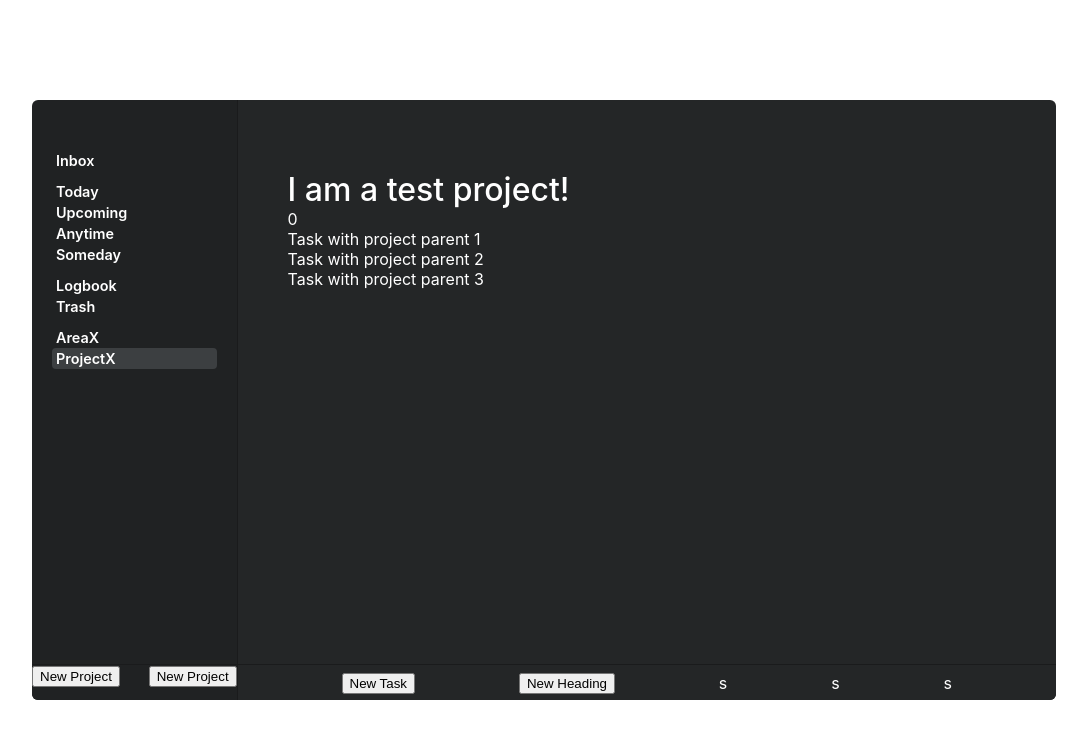
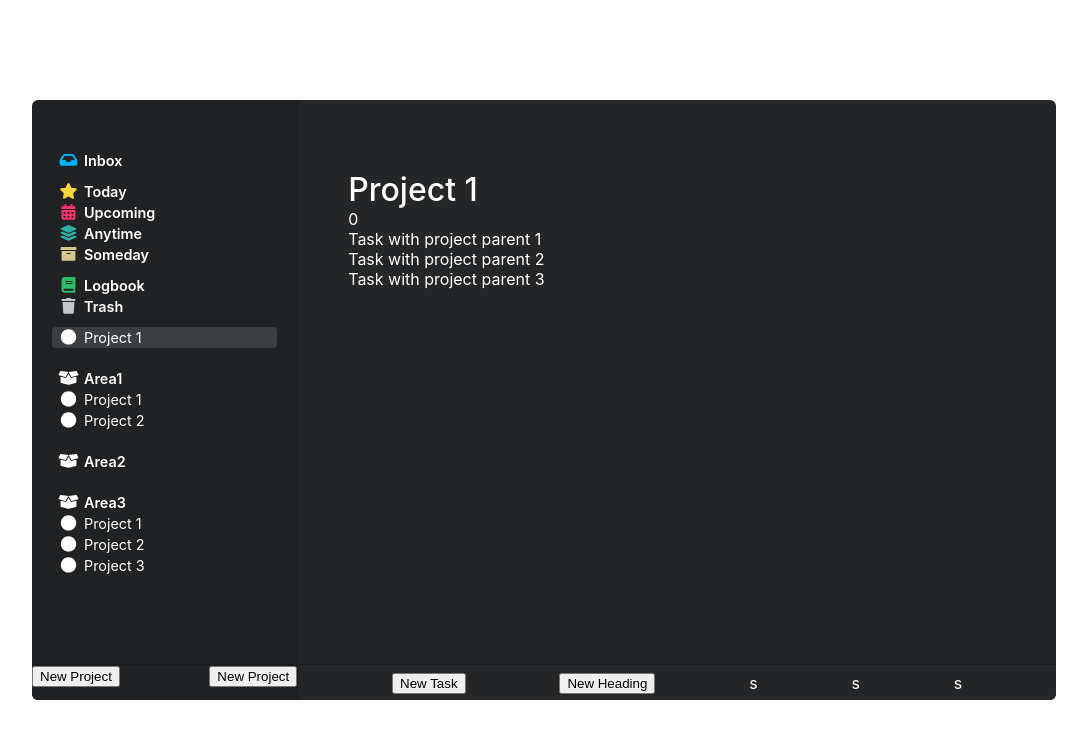
Before and after one commit to Aleksasgrodis/things-clone, a React (Create React App) app: page /project/123323 in a window 1280 px wide. Shown: the top 738 px of the page, without its empty margins (96-1183 px from the left). Built offline with nearby package versions, Linux system fonts and the light colour scheme.

Commit message:
Areas, areas with projects and standalone projects are now being mapped over in the sidebar.

```diff
--- a/package.json
+++ b/package.json
@@ -3,6 +3,9 @@
   "version": "0.1.0",
   "private": true,
   "dependencies": {
+    "@fortawesome/fontawesome-svg-core": "^1.2.30",
+    "@fortawesome/free-solid-svg-icons": "^5.14.0",
+    "@fortawesome/react-fontawesome": "^0.1.11",
     "@testing-library/jest-dom": "^4.2.4",
     "@testing-library/react": "^9.3.2",
     "@testing-library/user-event": "^7.1.2",
--- a/src/components/Sidebar.jsx
+++ b/src/components/Sidebar.jsx
@@ -2,40 +2,120 @@ import React from 'react';
 import { NavLink } from 'react-router-dom';
 import NewArea from './NewArea';
 import NewProject from './NewProject';
+import { useSelector } from 'react-redux';
+import { createSelector } from 'reselect';
 
+import { FontAwesomeIcon } from '@fortawesome/react-fontawesome';
+import {
+  faCoffee,
+  faCircle,
+  faCircleNotch,
+  faInbox,
+  faStar,
+  faCalendarAlt,
+  faLayerGroup,
+  faArchive,
+  faBook,
+  faTrash,
+  faBoxOpen,
+} from '@fortawesome/free-solid-svg-icons';
+
+const selectAreas = state => (state ? state.areas : []);
+
+const selectAllAreas = createSelector(selectAreas, areas => areas);
+
+const selectAllProjects = createSelector(state => state.projects);
 
 function Sidebar() {
+  const areas = useSelector(state =>
+    state.areas.map(({ id, title }) => ({ title, id })),
+  );
+  const projects = useSelector(state =>
+    state.projects.map(({ title, parent, id }) => ({ title, parent, id })),
+  );
+  // console.log(areas, projects);
+
+  const areasWithChildren = areas.map(area => ({
+    ...area,
+    children: projects.filter(project => project.parent === area.id),
+  }));
+
+  const projectsWithoutParents = projects.filter(project => !project.parent);
   return (
     <div className="sidebar">
       <div className="list">
-        <NavLink exact activeClassName="active" className="spacing" to="/">
-          Inbox
+        <NavLink exact activeClassName="active" className="spacing item" to="/">
+          <FontAwesomeIcon className="inbox" icon={faInbox} />
+          <span className="title">Inbox</span>
         </NavLink>
-        <NavLink activeClassName="active" to="/today">
-          Today
+        <NavLink activeClassName="active" className="item" to="/today">
+          <FontAwesomeIcon className="today" icon={faStar} />
+          <span className="title">Today</span>
         </NavLink>
-        <NavLink activeClassName="active" to="/upcoming">
-          Upcoming
+        <NavLink activeClassName="active" className="item" to="/upcoming">
+          <FontAwesomeIcon className="upcoming" icon={faCalendarAlt} />
+          <span className="title">Upcoming</span>
         </NavLink>
-        <NavLink activeClassName="active" to="/anytime">
-          Anytime
+        <NavLink activeClassName="active" className="item" to="/anytime">
+          <FontAwesomeIcon className="anytime" icon={faLayerGroup} />
+          <span className="title">Anytime</span>
         </NavLink>
-        <NavLink activeClassName="active" className="spacing" to="/someday">
-          Someday
+        <NavLink activeClassName="active" className="spacing item" to="/someday">
+          <FontAwesomeIcon className="someday" icon={faArchive} />
+          <span className="title">Someday</span>
         </NavLink>
-        <NavLink activeClassName="active" to="/logbook">
-          Logbook
+        <NavLink activeClassName="active" className="item" to="/logbook">
+          <FontAwesomeIcon className="logbook" icon={faBook} />
+          <span className="title">Logbook</span>
         </NavLink>
-        <NavLink activeClassName="active" className="spacing" to="/trash">
-          Trash
+        <NavLink activeClassName="active" className="item" to="/trash">
+          <FontAwesomeIcon className="trash" icon={faTrash} />
+          <span className="title">Trash</span>
         </NavLink>
+        <div className="project-bundle">
+          {projects && projectsWithoutParents && projectsWithoutParents.length
+            ? projectsWithoutParents.map(p => (
+                <NavLink
+                  key={p.id}
+                  activeClassName="active"
+                  className="item thin"
+                  to={`/project/${p.id}`}
+                >
+                  <FontAwesomeIcon icon={faCircle} />
+                  <span className="title">{p.title}</span>
+                </NavLink>
+              ))
+            : null}
+        </div>
 
-        <NavLink activeClassName="active" to="/area/12233323">
-          AreaX
-        </NavLink>
-        <NavLink activeClassName="active" to="/project/123323">
-          ProjectX
-        </NavLink>
+        {areasWithChildren && areasWithChildren.length
+          ? areasWithChildren.map(a => (
+              <div className="project-bundle">
+                <NavLink
+                  key={a.id}
+                  activeClassName="active"
+                  className="item"
+                  to={`/area/${a.id}`}
+                >
+                  <FontAwesomeIcon icon={faBoxOpen} />
+                  <span className="title">{a.title}</span>
+                </NavLink>
+                {a.children && a.children.length
+                  ? a.children.map(c => (
+                      <NavLink
+                        key={c.id}
+                        activeClassName="active"
+                        className="item thin"
+                        to={`/project/${c.id}`}
+                      >
+                        <FontAwesomeIcon icon={faCircle} />
+                        <span className="title">{c.title}</span>
+                      </NavLink>
+                    ))
+                  : null}
+              </div>
+            ))
+          : null}
       </div>
       <div className="actionables">
         <NewProject />
--- a/src/index.scss
+++ b/src/index.scss
@@ -119,7 +119,7 @@ code {
     border: 1px solid #fff;
     overflow: hidden;
     .sidebar {
-      width: 25%;
+      width: 35%;
       height: 100%;
       position: relative;
       border-right: 1px solid rgb(26, 27, 28);
@@ -139,6 +139,12 @@ code {
         &::-webkit-scrollbar {
           width: 0 !important;
         }
+        .project-bundle {
+          margin-bottom: 10px;
+          margin-top: 10px;
+          display: flex;
+          flex-direction: column;
+        }
         a {
           color: white;
           text-decoration-line: none;
@@ -147,6 +153,39 @@ code {
           font-weight: 600;
           padding: 2px 4px;
           border-radius: 4px;
+          &.item {
+            svg {
+              width: 25px;
+              font-size:1.1em;
+              &.inbox {
+                color: rgb(0, 175, 244);
+              }
+              &.today {
+                color: rgb(255, 211, 59);
+              }
+              &.upcoming {
+                color: rgb(255, 52, 108);
+              }
+              &.anytime {
+                color: rgb(45, 175, 165);
+              }
+              &.someday {
+                color: rgb(213, 198, 146);
+              }
+              &.logbook {
+                color: rgb(45, 189, 102);
+              }
+              &.trash {
+                color: rgb(194, 200, 205);
+              }
+            }
+            .title {
+              margin-left: 3px;
+            }
+            &.thin {
+              font-weight: 400;
+            }
+          }
           &.active {
             background: rgb(60, 63, 65);
           }
@@ -156,6 +195,7 @@ code {
           &.spacing {
             margin-bottom: 10px;
           }
+
         }
       }
       .actionables {
--- a/src/redux/reducers/areas.js
+++ b/src/redux/reducers/areas.js
@@ -1,6 +1,6 @@
 import * as Types from '../actionTypes';
 
-const initialState = [{ id: '12233323', title: 'Look at me, I am an area!' }];
+const initialState = [{ id: '12233323', title: 'Area1' }, { id: '132', title: 'Area2' }, { id: '1323', title: 'Area3' }];
 
 export default function (state = initialState, action) {
   switch (action.type) {
--- a/src/redux/reducers/projects.js
+++ b/src/redux/reducers/projects.js
@@ -1,17 +1,35 @@
 import * as Types from '../actionTypes';
 
 const initialState = [
-  { id: '123323', title: 'I am a test project!', headings: [] },
+  { id: '123323', title: 'Project 1', headings: [] },
   {
     id: '123325',
-    title: 'Im a project of an Area1',
+    title: 'Project 1',
     parent: '12233323',
     headings: [],
   },
   {
     id: '123326',
-    title: 'Im a different project of an Area2',
+    title: 'Project 2',
     parent: '12233323',
+    headings: [],
+  },
+  {
+    id: '12332326',
+    title: 'Project 1',
+    parent: '1323',
+    headings: [],
+  },
+  {
+    id: '1262326',
+    title: 'Project 2',
+    parent: '1323',
+    headings: [],
+  },
+  {
+    id: '16032326',
+    title: 'Project 3',
+    parent: '1323',
     headings: [],
   },
 ];
```
Also changed, not shown: 1 other file (tests, documents, lock files or other folders).
